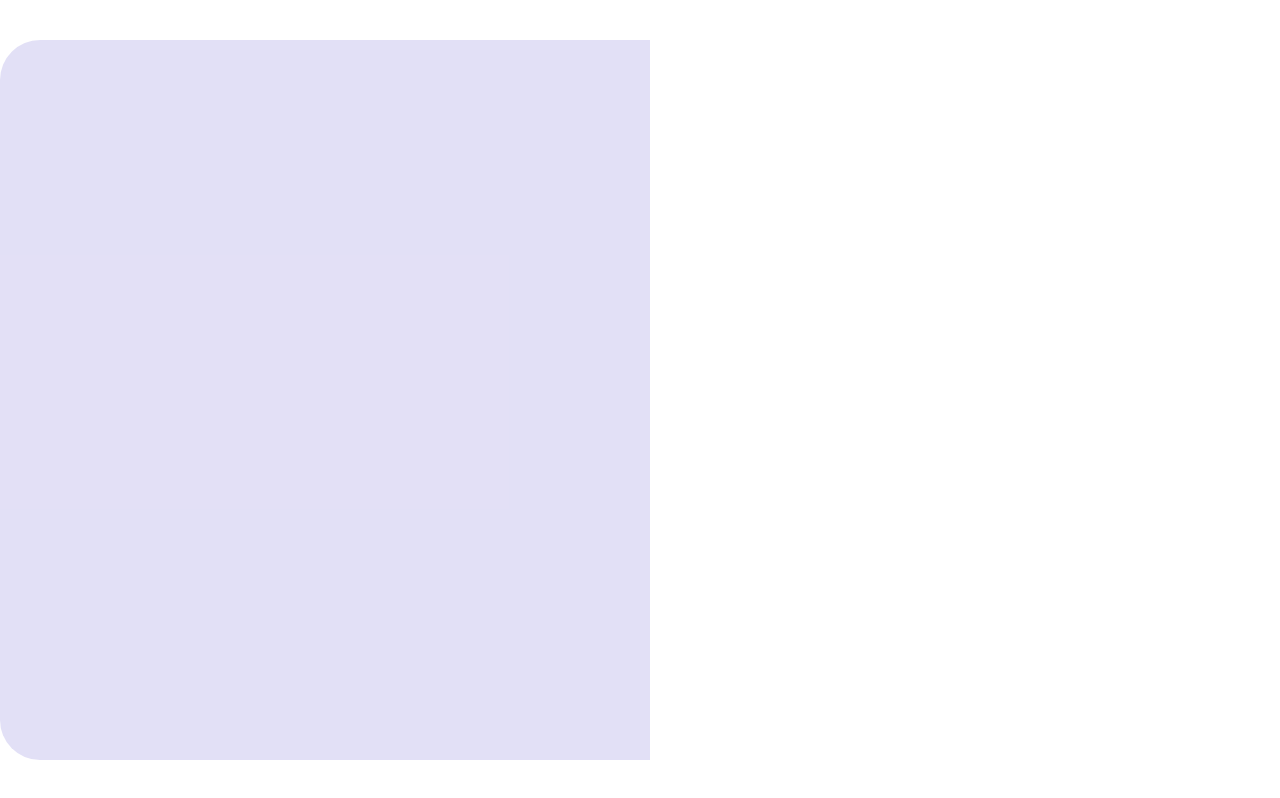
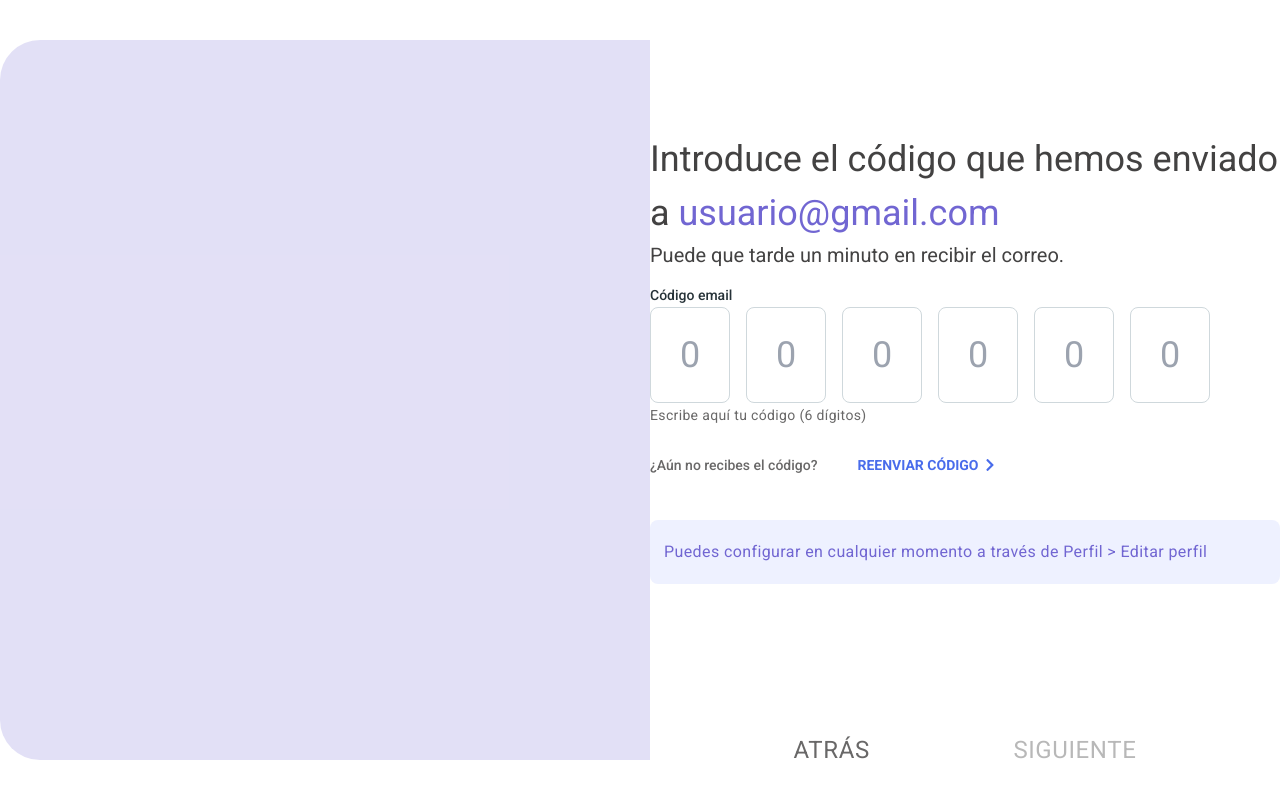
Before and after one commit to AdoptaUnJuniorPlatform/GT-HelpHub-Front, a React (Vite) app: page /codigo-seguridad in a window 1280 px wide. Built offline with nearby package versions, Linux system fonts and the light colour scheme.

Commit message:
feat: Finishing layout of the right section of page 2fa

```diff
--- /dev/null
+++ b/src/components/BackButton.tsx
@@ -0,0 +1,15 @@
+import { NextButtonProps } from "../types/types"
+
+function BackButton({onClick, disabled = false}: NextButtonProps) {
+  return (
+    <button
+      onClick={onClick}
+      disabled={disabled}
+      className="text-2xl text-black-80 font-normal leading-5 tracking-wide"
+    >
+      ATRÁS
+    </button>
+  )
+}
+
+export default BackButton
--- /dev/null
+++ b/src/components/CodeInput.tsx
@@ -0,0 +1,19 @@
+import { Input } from "../types/types"
+
+function CodeInput({ type, name, value } : Input) {
+  return (
+    <input
+      id={name}
+      required
+      type={type}
+      name={name}
+      value={value}
+      placeholder="0"
+      maxLength={1}
+      className="flex justify-center items-center gap-12 flex-[1_0_0%] h-24 min-w-8 max-w-20 min-h-10 max-h-24 py-3 rounded-lg border border-[#CFD8DC] bg-white text-center text-4xl"
+    />
+
+  )
+}
+
+export default CodeInput
--- /dev/null
+++ b/src/components/NextButton.tsx
@@ -0,0 +1,15 @@
+import { NextButtonProps } from "../types/types"
+
+function NextButton({ onClick, disabled = false }: NextButtonProps) {
+  return (
+    <button
+      onClick={onClick}
+      disabled={disabled}
+      className="text-2xl text-black-50 font-normal leading-5 tracking-wide"
+    >
+      SIGUIENTE
+    </button>
+  )
+}
+
+export default NextButton
--- /dev/null
+++ b/src/components/ResendButton.tsx
@@ -0,0 +1,15 @@
+import { FaChevronRight } from "react-icons/fa"
+
+function ResendButton() {
+  return (
+    <button
+    // onClick={onClick}
+      className="flex items-center text-celeste-100 text-sm font-semibold leading-4 "
+    >
+      REENVIAR CÓDIGO
+      <FaChevronRight className="ml-1" />
+    </button>
+  )
+}
+
+export default ResendButton
--- a/src/layouts/AuthLayout.tsx
+++ b/src/layouts/AuthLayout.tsx
@@ -2,14 +2,14 @@ import { AuthLayoutProps } from '../types/types';
 
 function AuthLayout({ children }: AuthLayoutProps) {
   return (
-    <main className="flex justify-center items-center w-screen min-h-screen">
-      <section className="flex flex-col lg:flex-row lg:justify-around w-8/12 lg:h-auto h-full">
+    <main className="flex justify-center items-center w-screen min-h-screen font-roboto">
+      <section className="flex flex-col lg:flex-row lg:justify-around w-9/12 lg:h-auto h-full">
         <aside className="flex justify-center items-center w-full lg:w-[650px] lg:h-[90vh] sm:h-[95vh] bg-violeta-20 flex-shrink-0 text-neutral-black p-4 lg:p-0
   rounded-b-[40px] lg:rounded-l-[40px] lg:rounded-b-none">
           {children[0]}
         </aside>
       </section>
-      <section className="flex flex-col items-center justify-center pt-9 lg:ml-28 w-full lg:w-10/12 lg:items-start lg:justify-between">
+      <section className="flex flex-col justify-center items-center h-[90vh] w-full ">
         {children[1]}
       </section>
     </main>
--- a/src/pages/Auth2Fa.tsx
+++ b/src/pages/Auth2Fa.tsx
@@ -1,10 +1,53 @@
+import BackButton from "../components/BackButton";
+import CodeInput from "../components/CodeInput";
+import NextButton from "../components/NextButton";
+import ResendButton from "../components/ResendButton";
 import AuthLayout from "../layouts/AuthLayout";
 
 function Auth2Fa() {
   return (
     <AuthLayout>
       <p></p>
-      <p></p>
+      <>
+        <div className="max-w-[700px] w-full h-full flex flex-col justify-evenly mx-auto">
+          <div className="w-full">
+            <h1 className=" max-w-[650px] w-full text-4xl text-neutral-black font normal leading-normal">Introduce el código que hemos enviado a <span className="text-violeta-100">usuario@gmail.com</span></h1>
+            <p className="text-[20px] font-normal leading-normal text-neutral-black">Puede que tarde un minuto en recibir el correo. </p>
+          </div>
+          <div className="w-full -mt-20">
+            <span className="text-[14px] text-[#263238] font-medium leading-5">Código email</span>
+            <div className="flex gap-4">
+              <CodeInput />
+              <CodeInput />
+              <CodeInput />
+              <CodeInput />
+              <CodeInput />
+              <CodeInput />
+            </div>
+            <span className="text-sm font-normal leading normal tracking-wide text-black-80">Escribe aquí tu código (6 dígitos)</span>
+          </div>
+
+          <div className="flex flex-col gap-8 mb-16 -mt-16">
+            <div className="flex gap-10 pb-3">
+              <p className="text-[14px] font-medium leading-normal text-black-80">¿Aún no recibes el código?</p>
+              <ResendButton />
+            </div>
+            <div className="w-full py-5 px-[14px] gap-3 self rounded-lg bg-[#EEF1FF]">
+              <p className="text-violeta-100 text-base font-normal leading-normal tracking-wide">
+                Puedes configurar en cualquier momento a través de
+                <span> Perfil &gt; Editar perfil</span>
+              </p>
+            </div>
+          </div>
+        </div>
+        <div className="flex justify-evenly w-full">
+          <BackButton
+            onClick={() => {} } />
+          <NextButton
+            onClick={() => {}}
+          />
+        </div>
+      </>
     </AuthLayout>
   )
 }
--- a/src/types/types.ts
+++ b/src/types/types.ts
@@ -1,7 +1,7 @@
 import { ChangeEvent, ReactNode } from "react";
 export interface Input {
   id?:string;
-  type?: 'text'| 'password' | 'email' | 'checkbox' | 'tel';
+  type?: 'text'| 'password' | 'email' | 'checkbox' | 'tel' | 'number';
   title?: string;
   placeholder?: string;
   name?: string;
@@ -210,3 +210,7 @@ export interface MyReviewsProps {
 export interface AuthLayoutProps {
   children: [ReactNode, ReactNode];
 }
+export interface NextButtonProps {
+  onClick: () => void;
+  disabled?: boolean;
+}
```
